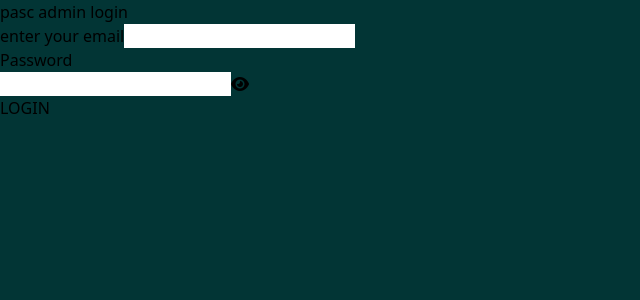
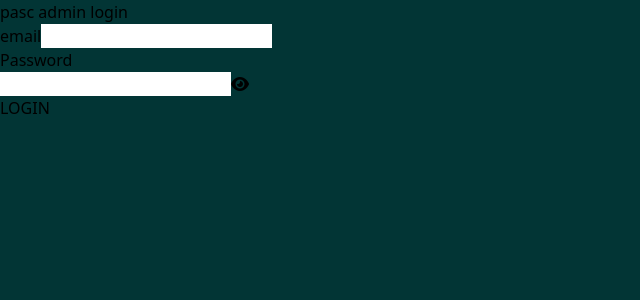
Before and after one commit to minhajzein/Pasc-frontend, a React (Vite) app: page /admin/login in a window 1280 px wide. Shown: the top 300 px of the page, without its empty margins (0-640 px from the left). Built offline with nearby package versions, Linux system fonts and the light colour scheme.

Commit message:
admin login page completed

```diff
--- a/src/App.jsx
+++ b/src/App.jsx
@@ -11,7 +11,7 @@ function App() {
 			<Routes>
 				<Route path="/*" element={<UserRoutes />} />
 
-				<Route path="/admin*" element={<AdminRoutes />} />
+				<Route path="/admin/*" element={<AdminRoutes />} />
 			</Routes>
 		</Router>
 	);
--- a/src/components/admin/Login/Login.jsx
+++ b/src/components/admin/Login/Login.jsx
@@ -27,10 +27,12 @@ function Login() {
 		},
 	});
 	return (
-		<div className="h-screen w-full flex justify-center items-center">
-			<div className="bg-blue-200 w-[50%] h-auto rounded-3xl lg:grid lg:grid-cols-2 p-3 gap-4">
+		<div className="h-screen w-full flex justify-center items-center bg-[url('/src/assets/images/admin-login.jpg')] lg:bg-none">
+			<div className="bg-blue-200 w-[90%] md:w-[50%] h-auto rounded-3xl md:grid md:grid-cols-1 lg:grid-cols-2 p-3 gap-4">
 				<div className="flex items-center justify-center flex-col p-3">
-					<h1 className="uppercase font-bold text-xl">pasc admin login</h1>
+					<h1 className="uppercase font-bold text-xl text-center">
+						pasc admin login
+					</h1>
 					<div className="pt-5 w-full">
 						<form className="flex flex-col gap-4" onSubmit={formik.handleSubmit}>
 							<div className="w-full">
@@ -38,14 +40,16 @@ function Login() {
 									className={`block ml-3 text-xs sm:text-sm ${
 										formik.errors.email ? "text-red-500" : ""
 									}`}
-									htmlFor="username"
+									htmlFor="email"
 								>
-									{formik.errors.email ? formik.errors.email : "enter your email"}
+									{formik.errors.email ? formik.errors.email : "email"}
 								</label>
 								<input
 									className="w-full shadow-md rounded-xl focus:border-lime-600"
 									type="text"
+									name="email"
 									value={formik.values.email}
+									onChange={formik.handleChange}
 								/>
 							</div>
 							<div className="w-full">
@@ -53,7 +57,7 @@ function Login() {
 									className={`block ml-3 text-xs sm:text-sm ${
 										formik.errors.password ? "text-red-500" : ""
 									}`}
-									htmlFor="username"
+									htmlFor="password"
 								>
 									{formik.errors.password ? formik.errors.password : "Password"}
 								</label>
@@ -62,6 +66,8 @@ function Login() {
 										className="w-full shadow-md rounded-xl focus:border-lime-600"
 										type={password ? "password" : "text"}
 										value={formik.values.password}
+										name="password"
+										onChange={formik.handleChange}
 									/>
 									<i
 										onClick={() => setPassword(!password)}
@@ -74,7 +80,10 @@ function Login() {
 								</div>
 							</div>
 							<div className="w-full pt-4">
-								<button className="bg-lime-600 p-2 shadow-md rounded-xl hover:scale-105 duration-300 w-full">
+								<button
+									className="bg-lime-600 p-2 shadow-md rounded-xl hover:scale-105 duration-300 w-full"
+									type="submit"
+								>
 									LOGIN
 								</button>
 							</div>
--- a/src/components/user/UserLogin/UserLogin.jsx
+++ b/src/components/user/UserLogin/UserLogin.jsx
@@ -76,7 +76,7 @@ function UserLogin() {
 								className={`block ml-3 text-xs sm:text-sm ${
 									formik.errors.email ? "text-red-500" : ""
 								}`}
-								htmlFor="username"
+								htmlFor="email"
 							>
 								{formik.errors.email ? formik.errors.email : "enter your email"}
 							</label>
@@ -96,7 +96,7 @@ function UserLogin() {
 								className={`block ml-3 text-xs sm:text-sm ${
 									formik.errors.password ? "text-red-500" : ""
 								}`}
-								htmlFor="username"
+								htmlFor="password"
 							>
 								{formik.errors.password ? formik.errors.password : "Password"}
 							</label>
--- a/src/components/user/UserSignup/UserSignup.jsx
+++ b/src/components/user/UserSignup/UserSignup.jsx
@@ -61,6 +61,7 @@ function UserSignup() {
 			try {
 				if (verified) {
 					const response = await signUpUser(values);
+					console.log(response);
 					if (response.success) {
 						Navigate("/");
 					} else {
```
Also changed, not shown: src/redux/reducers/tokenSlice.js (added).
